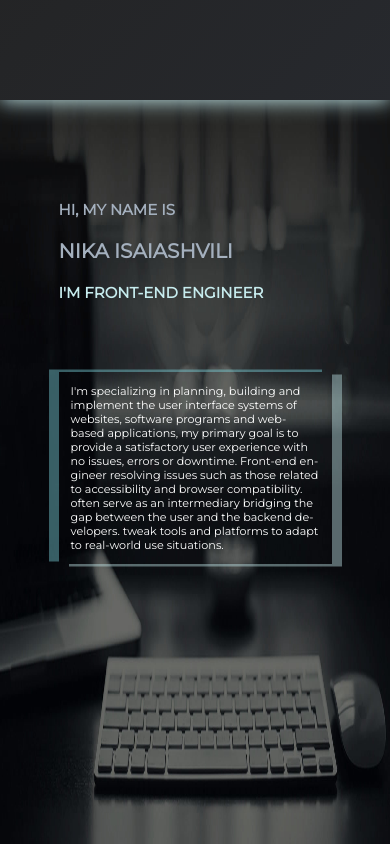
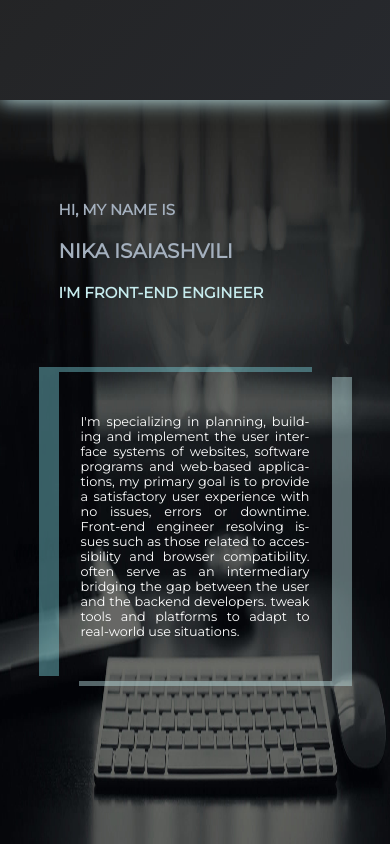
Before and after one commit to NikaIsaiashvili/portfolio-web-page, a React (Vite) app: page / in a window 390 px wide. Built offline with nearby package versions, Linux system fonts and the light colour scheme; some icons are missing.

Commit message:
portfolio update
updated body responsive

```diff
--- a/src/components/Body/Body.module.css
+++ b/src/components/Body/Body.module.css
@@ -47,13 +47,43 @@
    padding: 40px 20px;
 }
 
+@media screen and (max-width: 1000px) {
+    .main_info {
+        font-size: 150%;
+        text-align: justify;
+      }
+  }
+
 @media screen and (max-width:876px) {
     .main_text h2 {
        font-size: 40px;
     }
+    .main_info {
+        font-size: 150%;
+        text-align: justify;
+      }
 }
 
 @media screen and (max-width:800px) {
+    .main_text span {
+        font-size: 25px;
+    }
+
+    .main_text h1 {
+        font-size: 30px;
+     }
+
+     .main_text h2 {
+         font-size: 25px;
+     }
+
+     .main_info {
+       font-size: 100%;
+       text-align: justify;
+     }
+}
+
+@media screen and (max-width: 480px) {
     .main_text span {
         font-size: 15px;
     }
@@ -66,9 +96,26 @@
          font-size: 15px;
      }
 
-     .main_info {
-       font-size: 70%;
-       box-shadow: 10px 2.5px #c7ecee6c, -10px -2.5px 0 #7ed5df6e;
-       padding: 10px;
+    .main_info {
+        font-size: 80%;
+      }
+
+  }
+
+  @media screen and (max-width: 300px) {
+    .main_text span {
+        font-size: 12px;
+    }
+
+    .main_text h1 {
+        font-size: 15px;
      }
-}
+
+     .main_text h2 {
+         font-size: 12px;
+     }
+
+    .main_info {
+        font-size: 60%;
+      }
+  }
```
